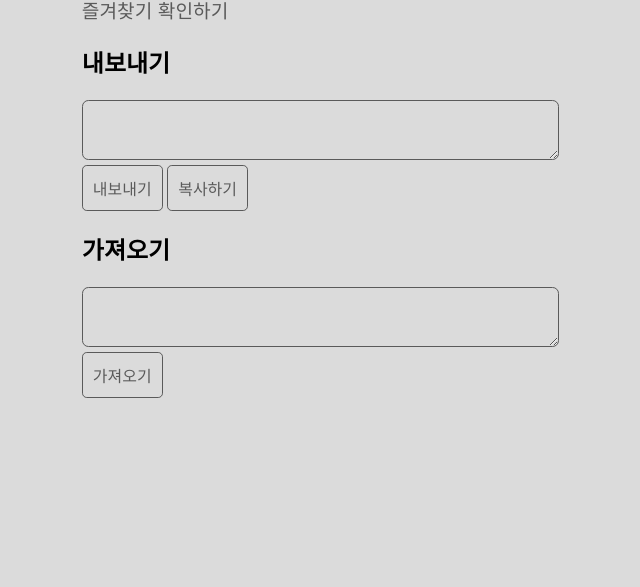
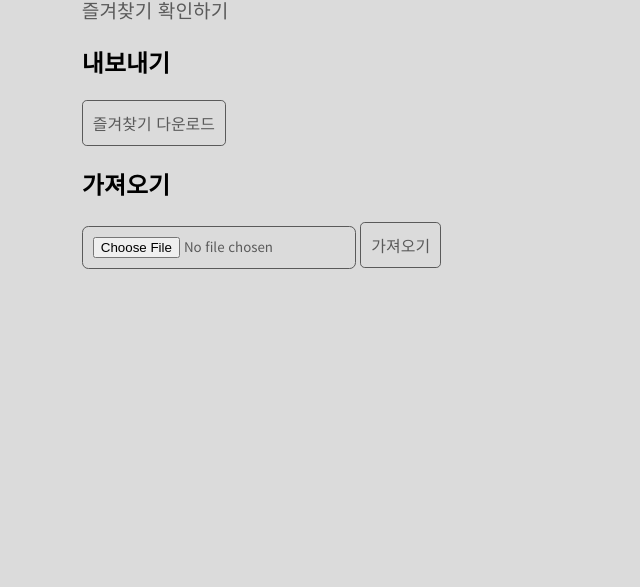
Before and after one commit to chick0/meal-api, a Flask app: template app/templates/app/tool.html in a window 1280 px wide. Shown: the top 587 px of the page, without its empty margins (179-819 px from the left). Run offline with Flask 2, Linux system fonts and the light colour scheme; the template is opened without the code that fills it, so the values that code supplies are empty; parts of the project's set-up code (start-up, migrations or seed data) failed here and were passed over.

Commit message:
즐겨찾기 관리자 업데이트

```diff
--- a/app/templates/app/tool.html
+++ b/app/templates/app/tool.html
@@ -9,14 +9,13 @@
 
         <section class="lf">
             <h2>내보내기</h2>
-            <textarea id="output" style="width:60%;" readonly="readonly"></textarea><br>
-            <button class="btn" id="export">내보내기</button>
-            <button class="btn copy" data-clipboard-target="#output">복사하기</button>
+            <button class="btn" id="download_ready">즐겨찾기 다운로드</button>
+            <a id="download" style="display:none;"></a>
         </section>
 
         <section class="lf">
             <h2>가져오기</h2>
-            <textarea id="input" style="width:60%;"></textarea><br>
+            <input type="file" id="fake_upload">
             <button class="btn" id="import">가져오기</button>
         </section>
 
@@ -26,10 +25,40 @@
 {% endblock %}
 {% block script %}
         <script src="{{ url_for('static', filename='js/star.js') }}"></script>
-        <script src="{{ url_for('static', filename='js/clipboard.min.js') }}"></script>
         <script type="text/javascript">
-            new ClipboardJS(".copy").on("success",function(){window.alert("복사되었습니다!");});
-            document.querySelector("#export").addEventListener('click',function(){document.querySelector("#output").value = JSON.stringify(get_star());});
-            document.querySelector("#import").addEventListener('click',function(){var star=JSON.parse(document.querySelector("#input").value);var keys=Object.keys(star);for(var key in keys){add_star(keys[key], star[keys[key]]);}window.alert("완료");});
+            document.getElementById("import").addEventListener('click',function(){
+                var fake_upload = document.getElementById("fake_upload").files[0];
+
+                if(typeof fake_upload != "undefined"){
+                    console.log(fake_upload);
+
+                    const reader = new FileReader();
+                    reader.addEventListener('load', function(){
+                        try{
+                            var star = JSON.parse(reader.result);
+                            var keys = Object.keys(star);
+
+                            for(var key in keys){
+                                add_star(keys[key], star[keys[key]]);
+                            }
+                            window.alert("완료");
+                        }
+                        catch{
+                            window.alert("즐겨찾기 정보가 저장된 파일이 아닙니다");
+                        }
+                    });
+                    reader.readAsText(fake_upload);
+                }
+                else{
+                    window.alert("파일을 선택해야 합니다.");
+                }
+            });
+            document.getElementById("download_ready").addEventListener('click',function(){
+                var download = document.getElementById("download");
+
+                download.setAttribute("href", "data:text/json;charset=utf-8," + encodeURIComponent(JSON.stringify(get_star())));
+                download.setAttribute("download", "즐겨찾기_백업.json");
+                download.click();
+            });
         </script>
 {% endblock %}
```
